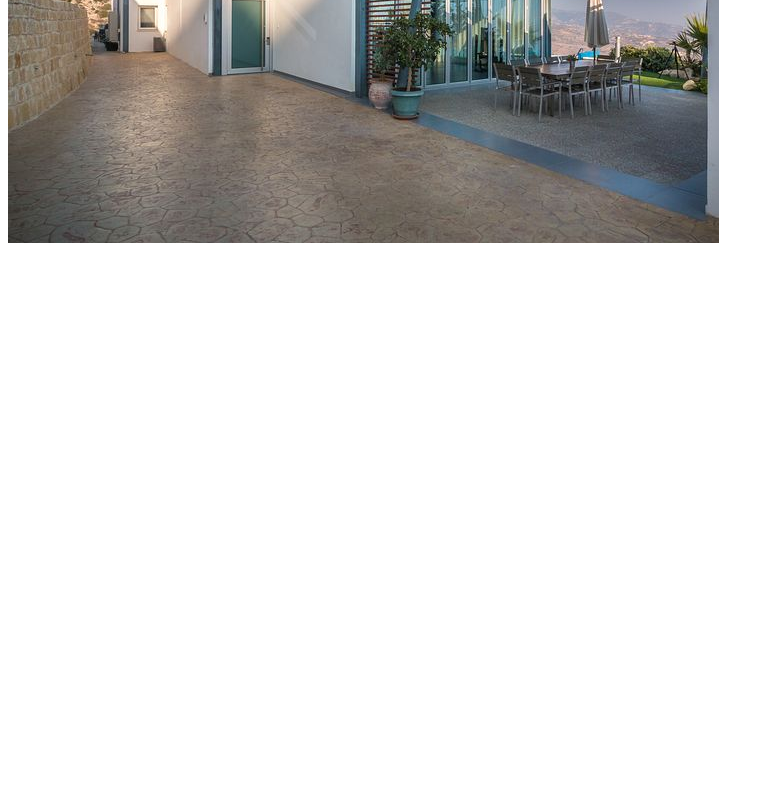
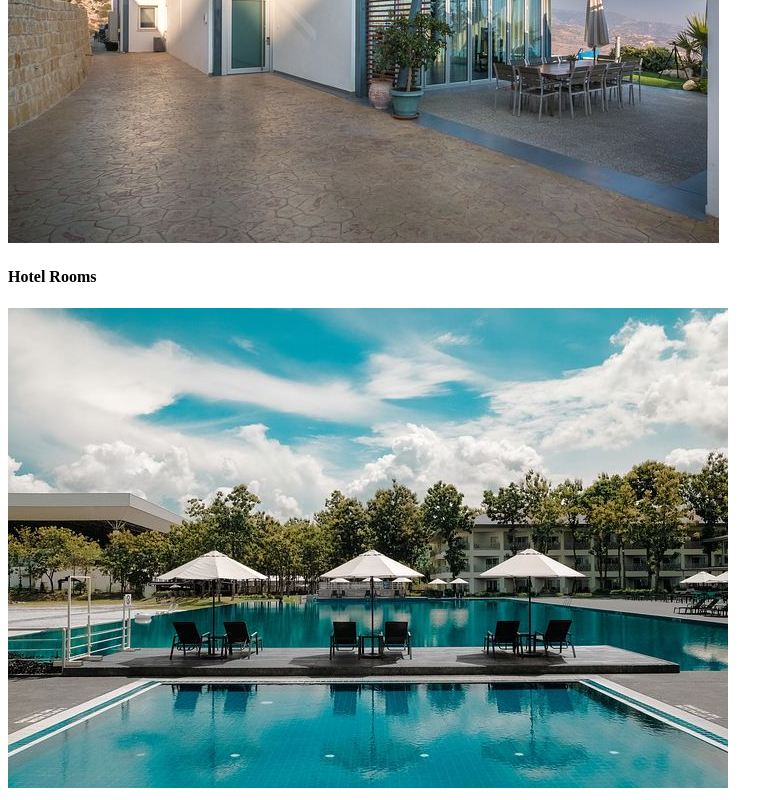
Before and after one commit to AlexTwenji/Landis-Private, a plain HTML site: page Accommodation.html in a window 1280 px wide. Shown: the part 997-1797 px from the top of the page, without its empty margins (0-783 px from the left). Before the commit the page ends 1252 px from the top, so only its background shows below. Drawn offline with Linux system fonts and the light colour scheme.

Commit message:
Adding Images

```diff
--- a/Accommodation.html
+++ b/Accommodation.html
@@ -25,6 +25,8 @@
     <img src= "images/Activities/cottage.jpg" alt= "Cottages">
     <h3>Island Villas</h3>
     <img src="images/Activities/villa.jpg" alt= "Villas">
+    <h4>Hotel Rooms</h4>
+    <img src= "images/Activities/hotel_rooms.jpg" alt= "Hotel Rooms">
 
   </body>
 </html>
```
